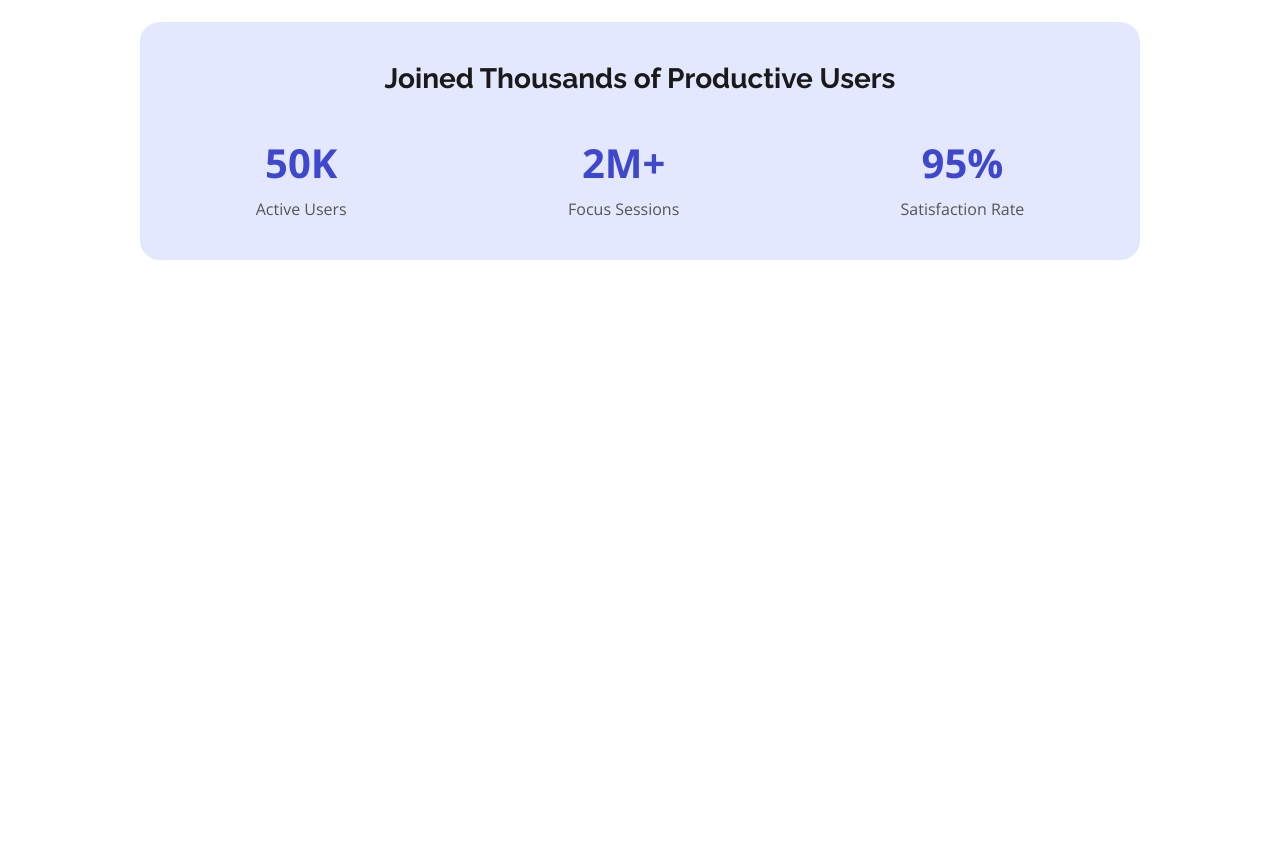
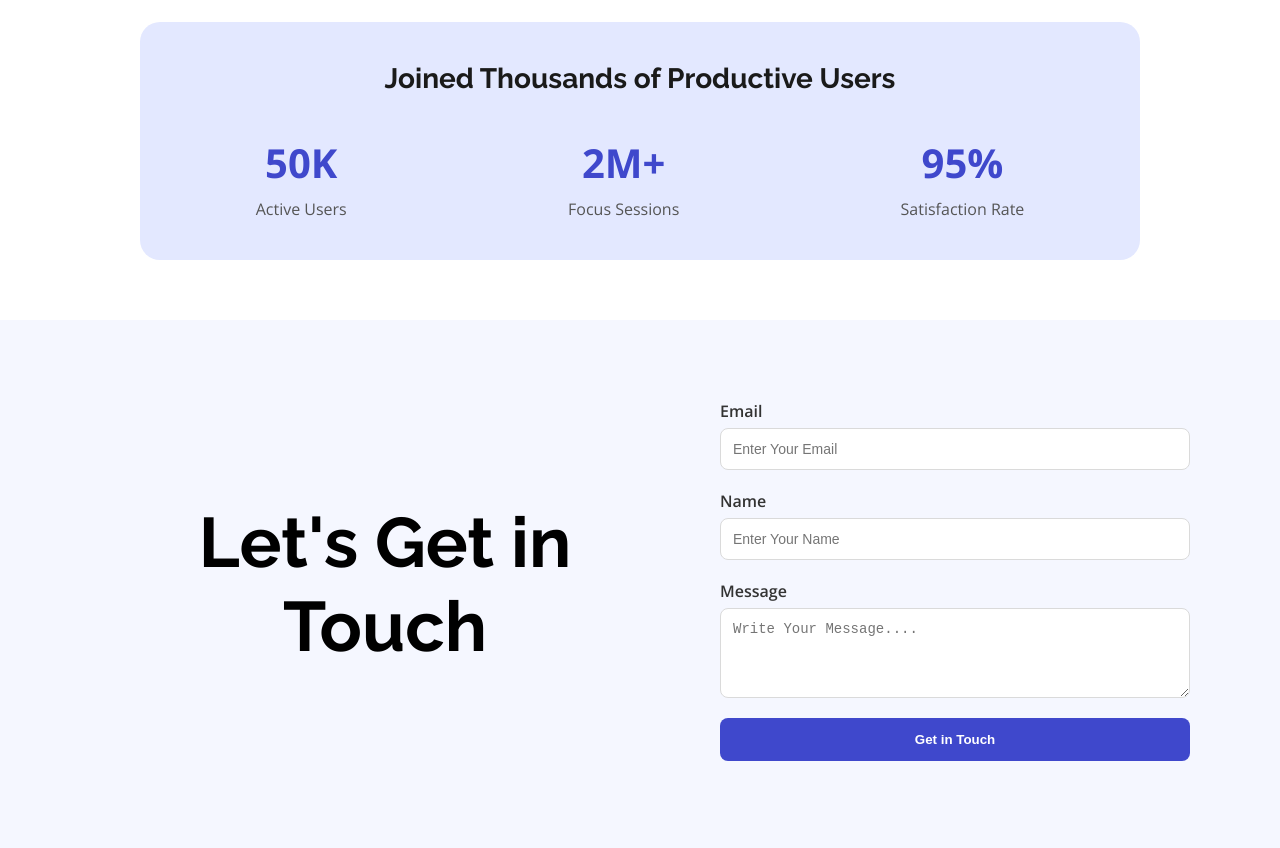
Before and after one commit to SiratimMChy/Web-Assg-01, a plain HTML site: page index.html in a window 1280 px wide. Shown: the part 1475-2323 px from the top of the page. Before the commit the page ends 1795 px from the top, so only its background shows below. Drawn offline with nearby package versions, Linux system fonts and the light colour scheme.

Commit message:
fourth Commit

```diff
--- a/index.css
+++ b/index.css
@@ -152,6 +152,7 @@ nav ul {
     background-color: #ffffff;
     padding: 60px 20px;
     text-align: center;
+    max-height: 1480px;
 }
 
 .container {
@@ -188,3 +189,79 @@ nav ul {
     font-size: 16px;
     color: #555;
 }
+
+.contact-section {
+    background-color: #f5f7ff;
+    padding: 80px 20px;
+}
+
+.c-container {
+    max-width: 1100px;
+    margin: 0 auto;
+    display: flex;
+    flex-wrap: wrap;
+    justify-content: space-between;
+    align-items: flex-start;
+    gap: 40px;
+}
+
+.c-left {
+    flex: 1;
+    min-width: 250px;
+    justify-content: center;
+    margin: 100px 60px;
+    align-items: center;
+    text-align: center;
+}
+
+.c-left h2 {
+    font-family: 'Raleway', sans-serif;
+    font-size: 70px;
+    font-weight: 700;
+    color: #000;
+    line-height: 1.2;
+    margin: 0;
+}
+
+.c-right {
+    flex: 1;
+    min-width: 400px;
+}
+
+.c-right form {
+    display: flex;
+    flex-direction: column;
+}
+
+.c-right label {
+    font-weight: 600;
+    margin-bottom: 6px;
+    color: #333;
+    text-align: left;
+}
+
+.c-right input,
+.c-right textarea {
+    padding: 12px;
+    margin-bottom: 20px;
+    border: 1px solid #dadada;
+    border-radius: 8px;
+    font-size: 14px;
+    width: 100%;
+    box-sizing: border-box;
+}
+
+.c-btn {
+    background-color: #3f48cc;
+    color: white;
+    padding: 14px;
+    border: none;
+    border-radius: 8px;
+    font-weight: 600;
+    cursor: pointer;
+    transition: background-color 0.3s;
+}
+
+.c-btn:hover {
+    background-color: #3038aa;
+}
--- a/index.html
+++ b/index.html
@@ -55,6 +55,27 @@
             </div>
         </div>
     </section>
+    <section class="contact-section">
+        <div class="c-container">
+              <div class="c-left">
+            <h2>Let's Get in<br>Touch</h2>
+        </div>
+        <div class="c-right">
+            <form>
+                <label for="email">Email</label>
+                <input type="email" id="email" placeholder="Enter Your Email">
+
+                <label for="name">Name</label>
+                <input type="text" id="name" placeholder="Enter Your Name">
+
+                <label for="message">Message</label>
+                <textarea id="message" rows="4" placeholder="Write Your Message...."></textarea>
+
+                <button type="submit" class="c-btn">Get in Touch</button>
+            </form>
+        </div>
+        </div>
+    </section>
 
 </body>
 
```
Lines whose indentation alone changed are shown as unchanged.
